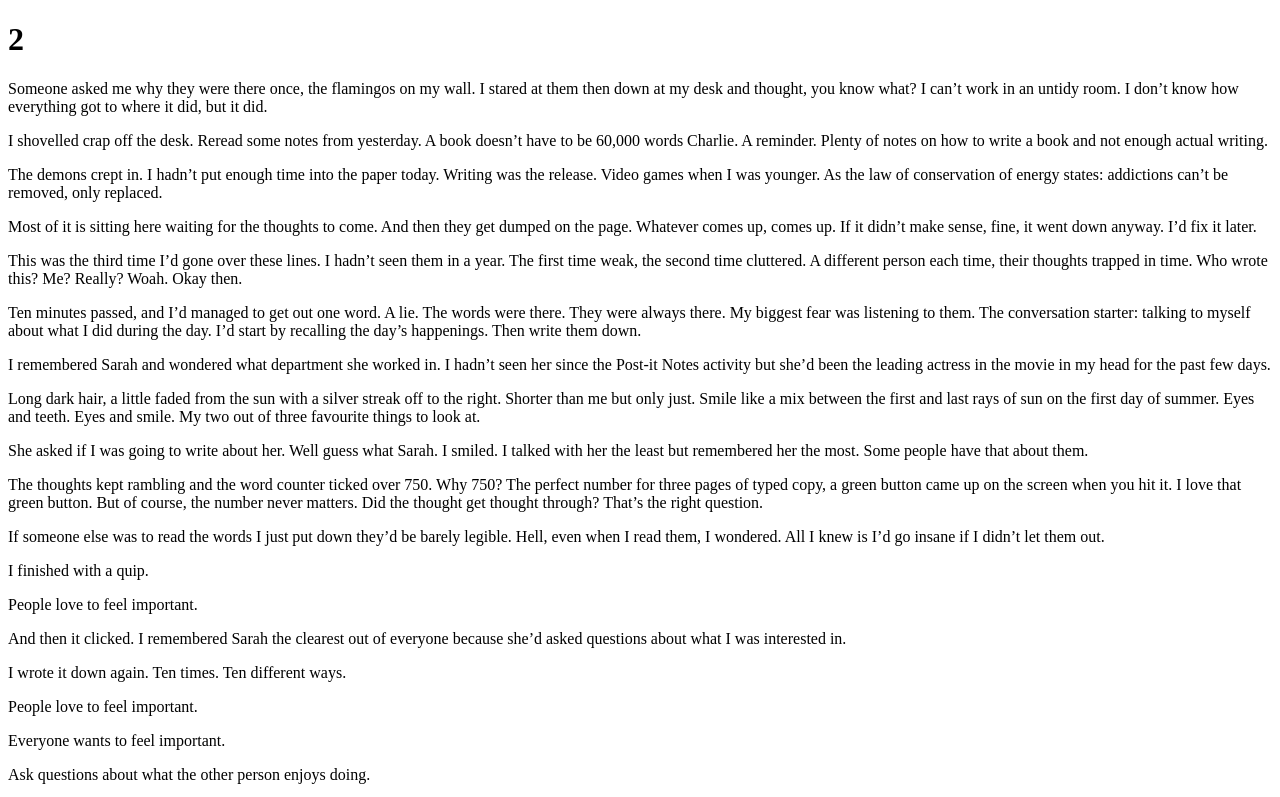
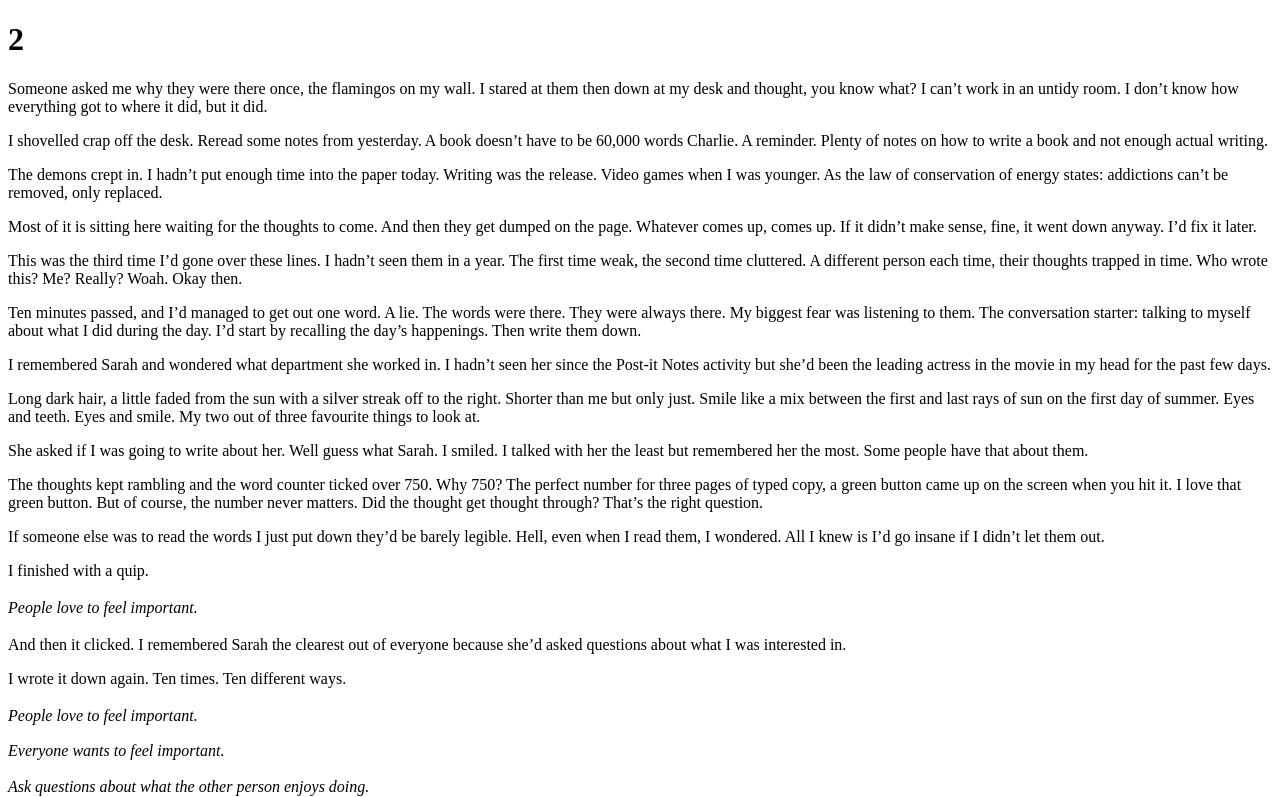
Before and after one commit to mrdbourke/charlie-walks, a plain HTML site: page chapter-2.html in a window 1280 px wide. Shown: the top 797 px of the page. Drawn offline with Linux system fonts and the light colour scheme.

Commit message:
update css

```diff
--- a/style.css
+++ b/style.css
@@ -2,3 +2,11 @@
     max-width: 960px;
     display: flex;
 } */
+
+.block_15 {
+    display: block;
+    font-style: italic;
+    line-height: 1.5;
+    margin: 8.5pt 0;
+    padding: 0
+}
```
Also changed, not shown: index.html (+2 -2 lines).
